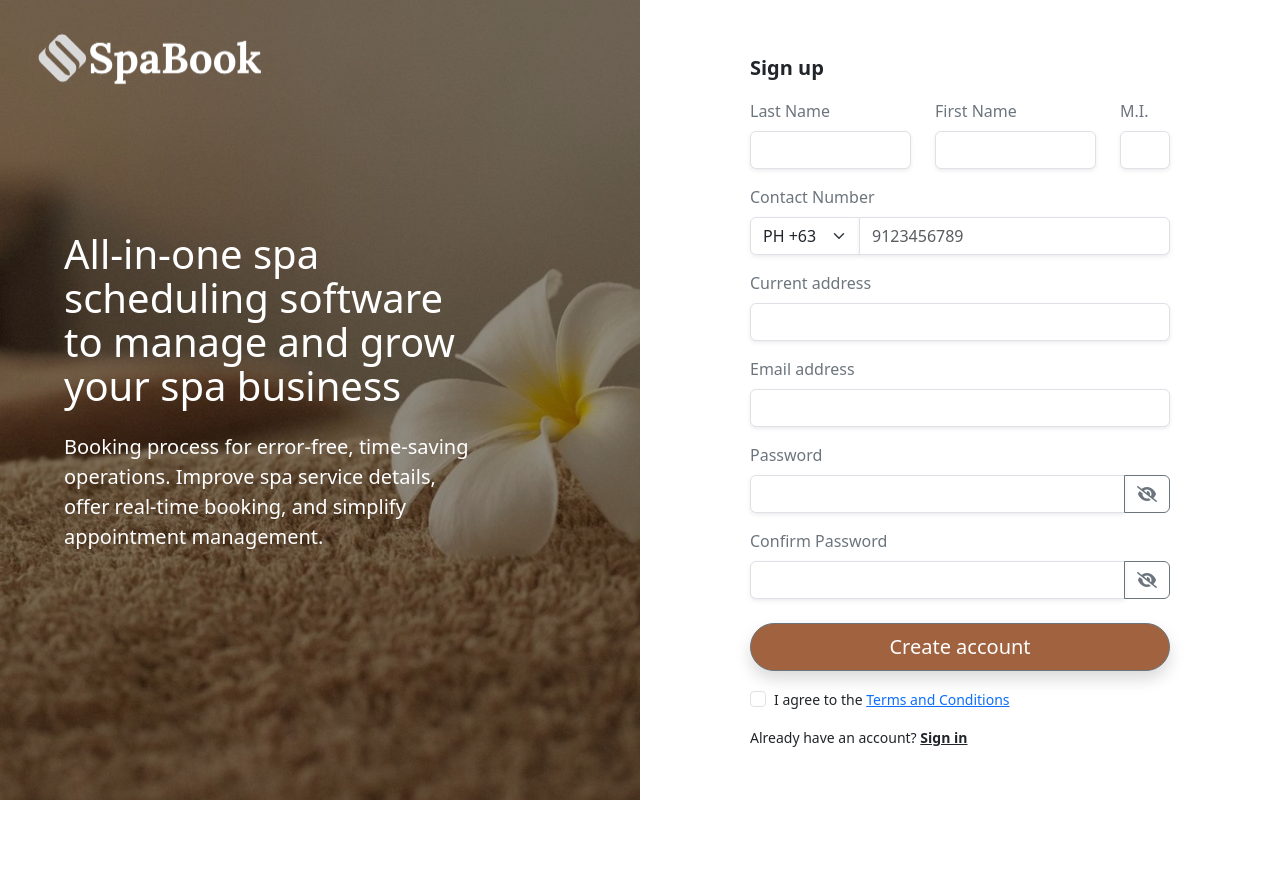
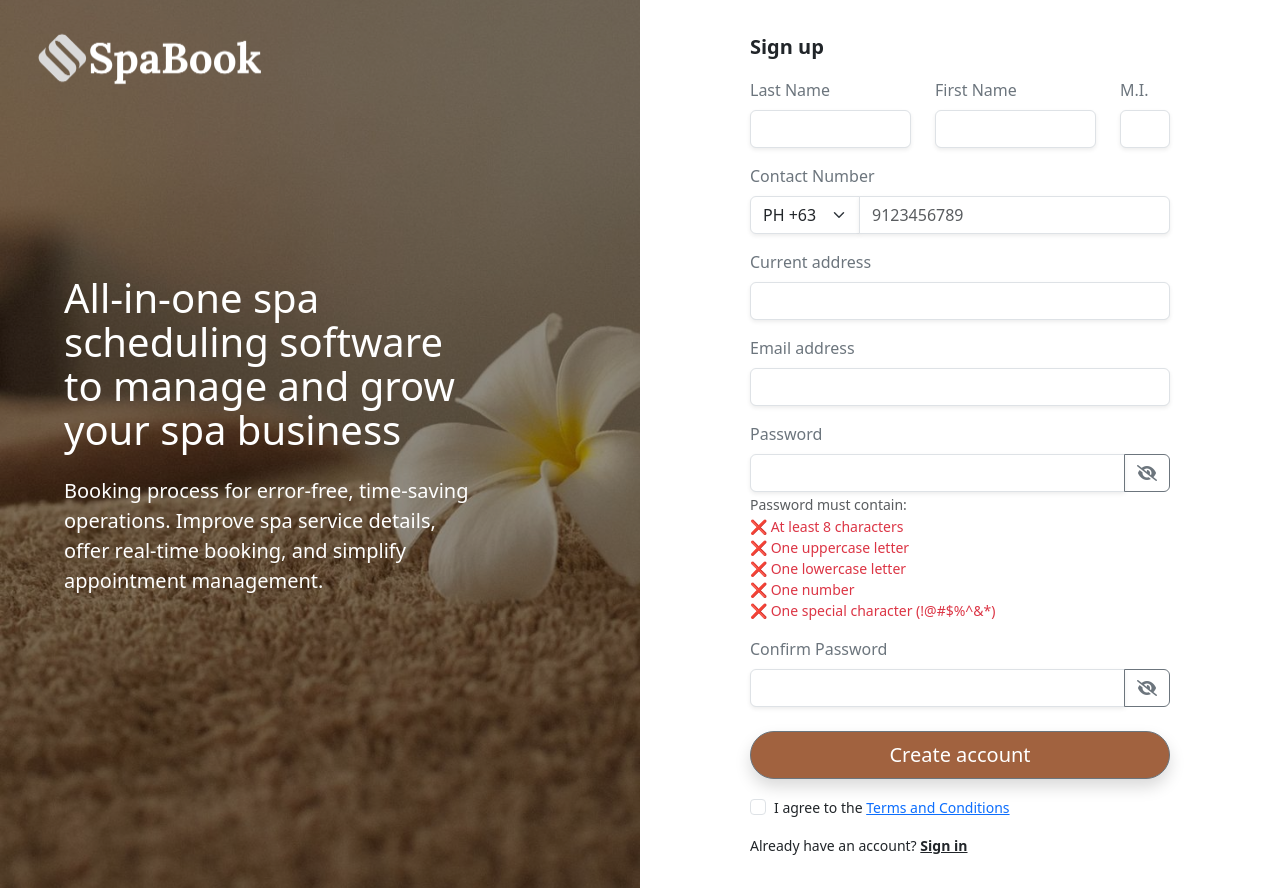
Before and after one commit to spabook19-art/Spabook, a PHP site: page /Spabook_2/views/sign_up.php in a window 1280 px wide. Before the commit the page ends 800 px from the top, so only its background shows below. Run offline with PHP 8.4, Linux system fonts and the light colour scheme; some libraries are stand-ins or nearby versions.

Commit message:
initial commit

```diff
--- a/views/sign_up.php
+++ b/views/sign_up.php
@@ -104,9 +104,18 @@
                                     <i class="fa-solid fa-eye-slash" id="togglePasswordIcon"></i>
                                 </button>
                             </div>
+                            <small class="text-muted">Password must contain:</small>
+                            <ul class="list-unstyled small mb-0" id="password-guidelines">
+                                <li id="pw-length" class="text-danger">❌ At least 8 characters</li>
+                                <li id="pw-upper" class="text-danger">❌ One uppercase letter</li>
+                                <li id="pw-lower" class="text-danger">❌ One lowercase letter</li>
+                                <li id="pw-number" class="text-danger">❌ One number</li>
+                                <li id="pw-special" class="text-danger">❌ One special character (!@#$%^&*)</li>
+                            </ul>
                             <div class="invalid-feedback"></div>
                         </div>
-                        <!-- Confirm Password Field with Show/Hide Button Inside Input -->
+
+                        <!-- Confirm Password -->
                         <div class="form-outline mb-4">
                             <label class="form-label text-secondary" for="signup_password_confirm">Confirm Password</label>
                             <div class="input-group">
@@ -115,6 +124,7 @@
                                     <i class="fa-solid fa-eye-slash" id="togglePasswordConfirmIcon"></i>
                                 </button>
                             </div>
+                            <small id="confirm-message" class="text-danger d-none">❌ Passwords do not match</small>
                             <div class="invalid-feedback"></div>
                         </div>
                         <div class="row mb-3">
@@ -195,7 +205,7 @@
         };
 
         const regionPlaceholders = {
-            "+63": "9123456789", // PH
+            "+63": "912 3456 789", // PH
             "+1": "4151234567", // US/CA
             "+44": "7123456789", // UK
             "+61": "412345678", // AU
@@ -228,7 +238,7 @@
             const emailPattern = /^[^\s@]+@[^\s@]+\.[^\s@]+$/;
             if (!emailPattern.test(email)) {
                 $(this).addClass('is-invalid').removeClass('is-valid');
-                $(this).siblings('.invalid-feedback').text('Please enter a valid email address.');
+                $(this).siblings('.invalid-feedback').text('Enter a valid email (e.g. user@example.com).');
             } else {
                 $(this).removeClass('is-invalid').addClass('is-valid');
                 $(this).siblings('.invalid-feedback').text('');
@@ -236,31 +246,41 @@
         });
 
         // Real-time password strength validation
-        $('#signup_password').on('input', function() {
-            const password = $(this).val();
-            if (!isStrongPassword(password)) {
-                $(this).addClass('is-invalid').removeClass('is-valid');
-                $(this).siblings('.invalid-feedback').text(
-                    'Password must be at least 8 characters and include uppercase, lowercase, number, and special character.'
-                );
-            } else {
-                $(this).removeClass('is-invalid').addClass('is-valid');
-                $(this).siblings('.invalid-feedback').text('');
-            }
-            // Also trigger confirm password check
-            // $('#signup_password_confirm').trigger('input');
+        const password = document.getElementById("signup_password");
+        const confirmPassword = document.getElementById("signup_password_confirm");
+        const confirmMessage = document.getElementById("confirm-message");
+
+        password.addEventListener("input", () => {
+            const val = password.value;
+
+            document.getElementById("pw-length").className = val.length >= 8 ? "text-success" : "text-danger";
+            document.getElementById("pw-length").textContent = val.length >= 8 ? "✅ At least 8 characters" : "❌ At least 8 characters";
+
+            document.getElementById("pw-upper").className = /[A-Z]/.test(val) ? "text-success" : "text-danger";
+            document.getElementById("pw-upper").textContent = /[A-Z]/.test(val) ? "✅ One uppercase letter" : "❌ One uppercase letter";
+
+            document.getElementById("pw-lower").className = /[a-z]/.test(val) ? "text-success" : "text-danger";
+            document.getElementById("pw-lower").textContent = /[a-z]/.test(val) ? "✅ One lowercase letter" : "❌ One lowercase letter";
+
+            document.getElementById("pw-number").className = /[0-9]/.test(val) ? "text-success" : "text-danger";
+            document.getElementById("pw-number").textContent = /[0-9]/.test(val) ? "✅ One number" : "❌ One number";
+
+            document.getElementById("pw-special").className = /[!@#$%^&*]/.test(val) ? "text-success" : "text-danger";
+            document.getElementById("pw-special").textContent = /[!@#$%^&*]/.test(val) ? "✅ One special character" : "❌ One special character";
         });
 
-        // Real-time password match validation
-        $('#signup_password_confirm').on('input', function() {
-            const password = $('#signup_password').val();
-            const passwordConfirm = $(this).val();
-            if (password !== passwordConfirm) {
-                $(this).addClass('is-invalid').removeClass('is-valid');
-                $(this).siblings('.invalid-feedback').text('Passwords do not match.');
+        // Confirm password live check
+        confirmPassword.addEventListener("input", () => {
+            if (confirmPassword.value && confirmPassword.value !== password.value) {
+                confirmMessage.classList.remove("d-none");
+                confirmMessage.classList.replace("text-success", "text-danger");
+                confirmMessage.textContent = "❌ Passwords do not match";
+            } else if (confirmPassword.value) {
+                confirmMessage.classList.remove("d-none");
+                confirmMessage.classList.replace("text-danger", "text-success");
+                confirmMessage.textContent = "✅ Passwords match";
             } else {
-                $(this).removeClass('is-invalid').addClass('is-valid');
-                $(this).siblings('.invalid-feedback').text('');
+                confirmMessage.classList.add("d-none");
             }
         });
 
```
